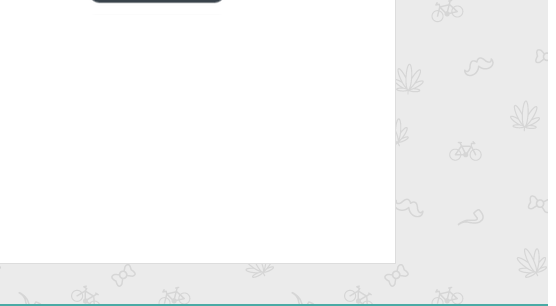
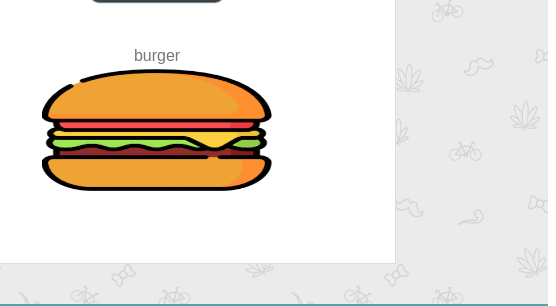
Before and after one commit to kimchikimchi/Basic-Portfolio, a plain HTML site: page portfolio.html in a window 1280 px wide. Shown: the part 570-876 px from the top of the page, 724-1280 px from the left. Drawn offline with Linux system fonts and the light colour scheme.

Commit message:
- Added burger node-mysql-ORM project

```diff
--- a/portfolio.html
+++ b/portfolio.html
@@ -85,6 +85,13 @@
           <!--<div class="div_caption">Cat4</div>-->
         </div>
 
+        <div class="div_pic_container">
+          <a href="https://github.com/kimchikimchi/burger">burger
+          <img src="assets/images/burger.png" alt="burger" class="img_portfolio">
+          </a>
+          <!--<div class="div_caption">Cat4</div>-->
+        </div>
+
       </div>
     </div>
 
```
Also changed, not shown: assets/images/burger.png (added).
